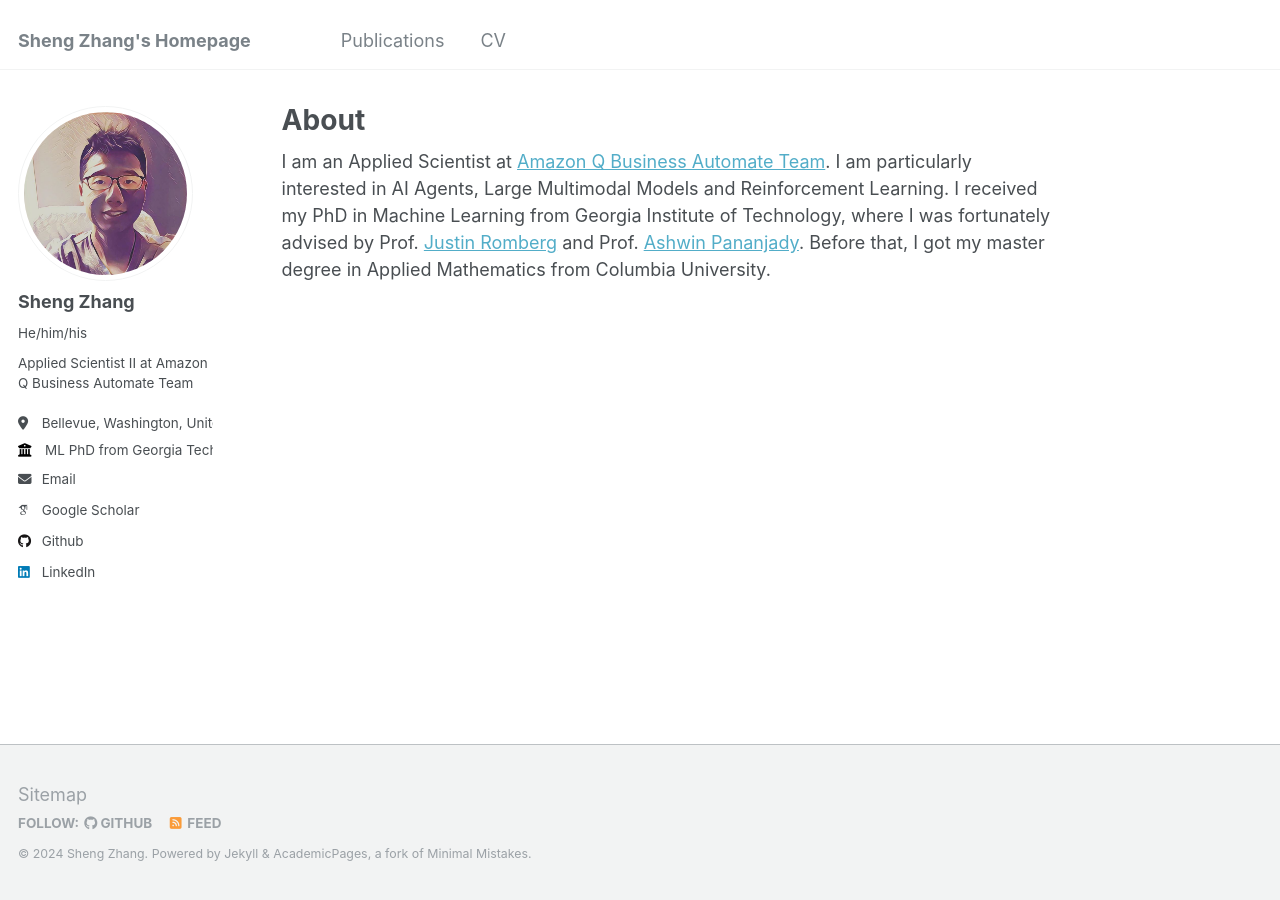
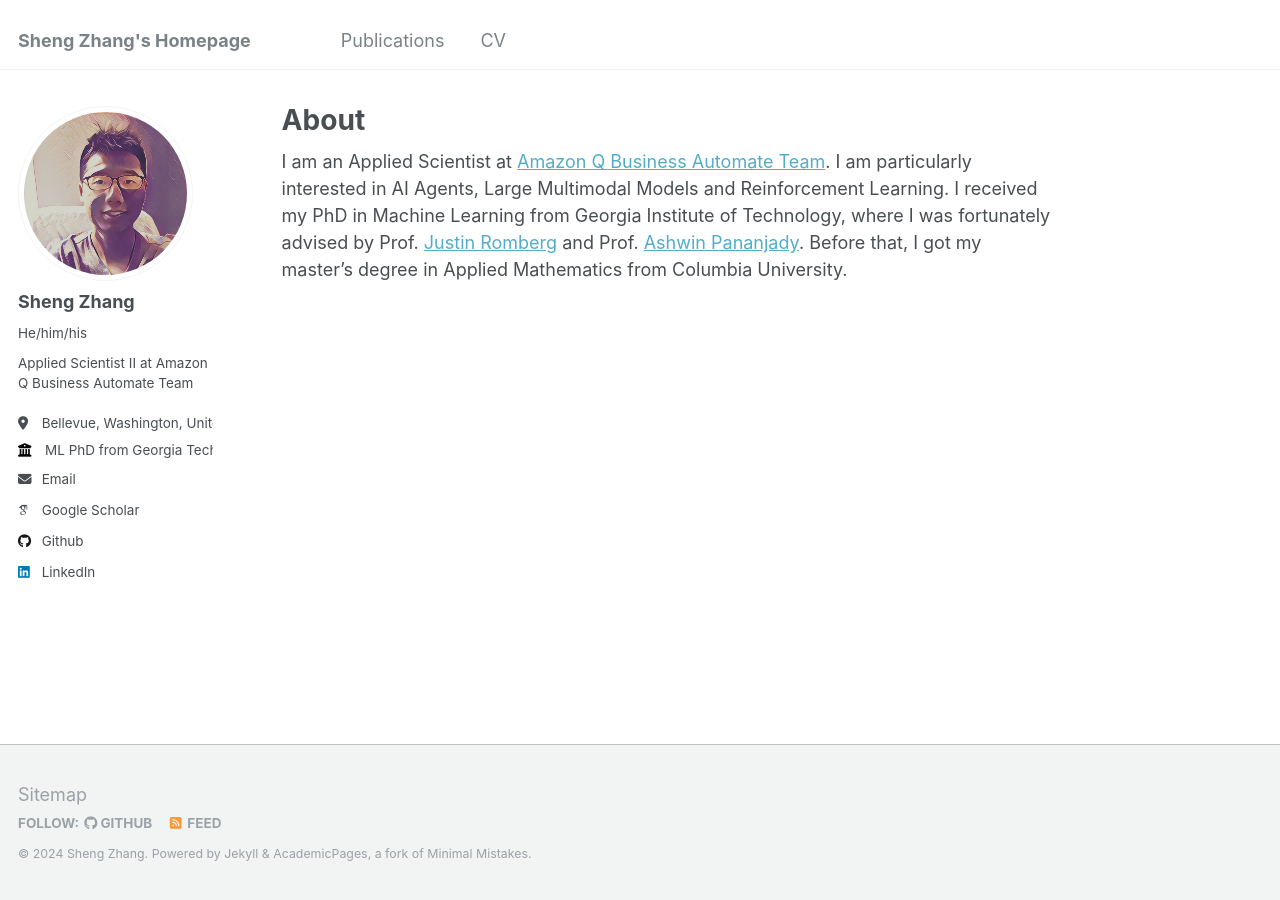
Before and after one commit to szhangml/szhangml.github.io, a Jekyll site: the page built from _pages/about.md, in a window 1280 px wide. Built offline with Jekyll 4.4.1, drawn with Linux system fonts in a browser that asks for light colours; some web fonts are replaced.

```diff
--- a/_pages/about.md
+++ b/_pages/about.md
@@ -7,4 +7,4 @@ redirect_from:
   - /about.html
 ---
 
-I am an Applied Scientist at [Amazon Q Business Automate Team](https://aws.amazon.com/q/business/). I am particularly interested in AI Agents, Large Multimodal Models and Reinforcement Learning. I received my PhD in Machine Learning from Georgia Institute of Technology, where I was fortunately advised by Prof. [Justin Romberg](https://ece.gatech.edu/directory/justin-romberg) and Prof. [Ashwin Pananjady](https://sites.gatech.edu/ashwin-pananjady/). Before that, I got my master degree in Applied Mathematics from Columbia University.
+I am an Applied Scientist at [Amazon Q Business Automate Team](https://aws.amazon.com/q/business/). I am particularly interested in AI Agents, Large Multimodal Models and Reinforcement Learning. I received my PhD in Machine Learning from Georgia Institute of Technology, where I was fortunately advised by Prof. [Justin Romberg](https://ece.gatech.edu/directory/justin-romberg) and Prof. [Ashwin Pananjady](https://sites.gatech.edu/ashwin-pananjady/). Before that, I got my master's degree in Applied Mathematics from Columbia University.
```
